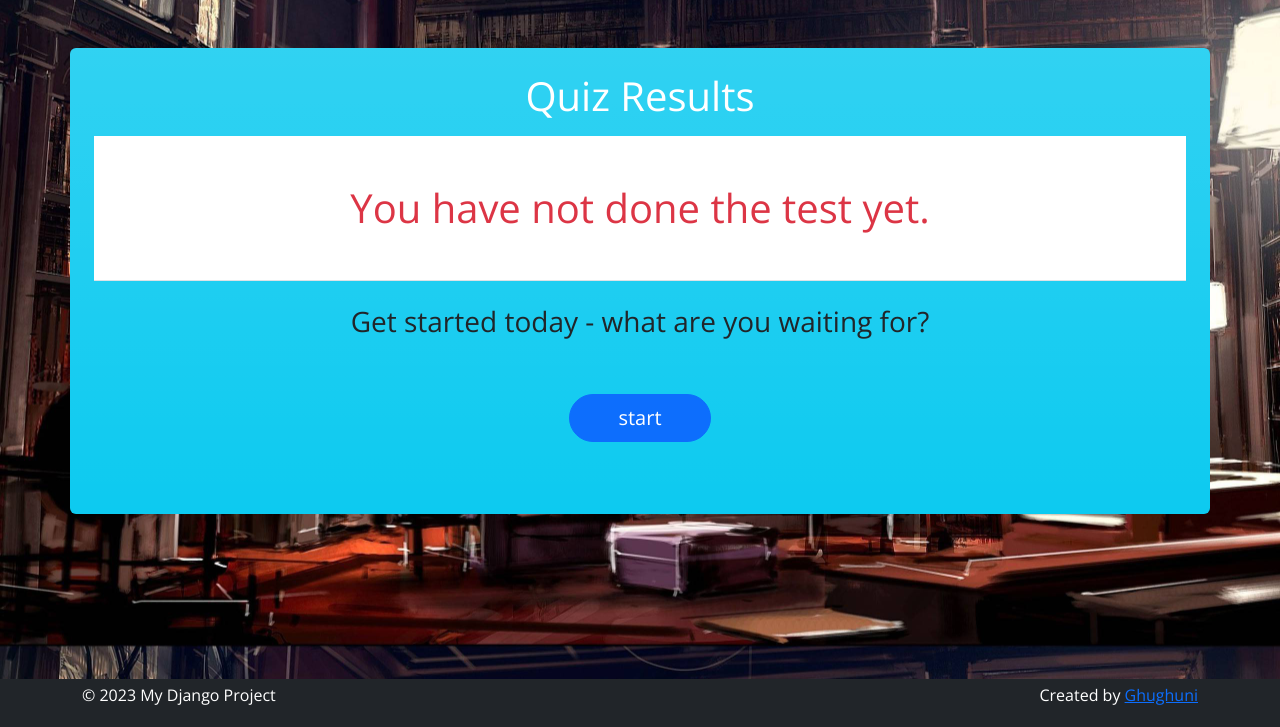
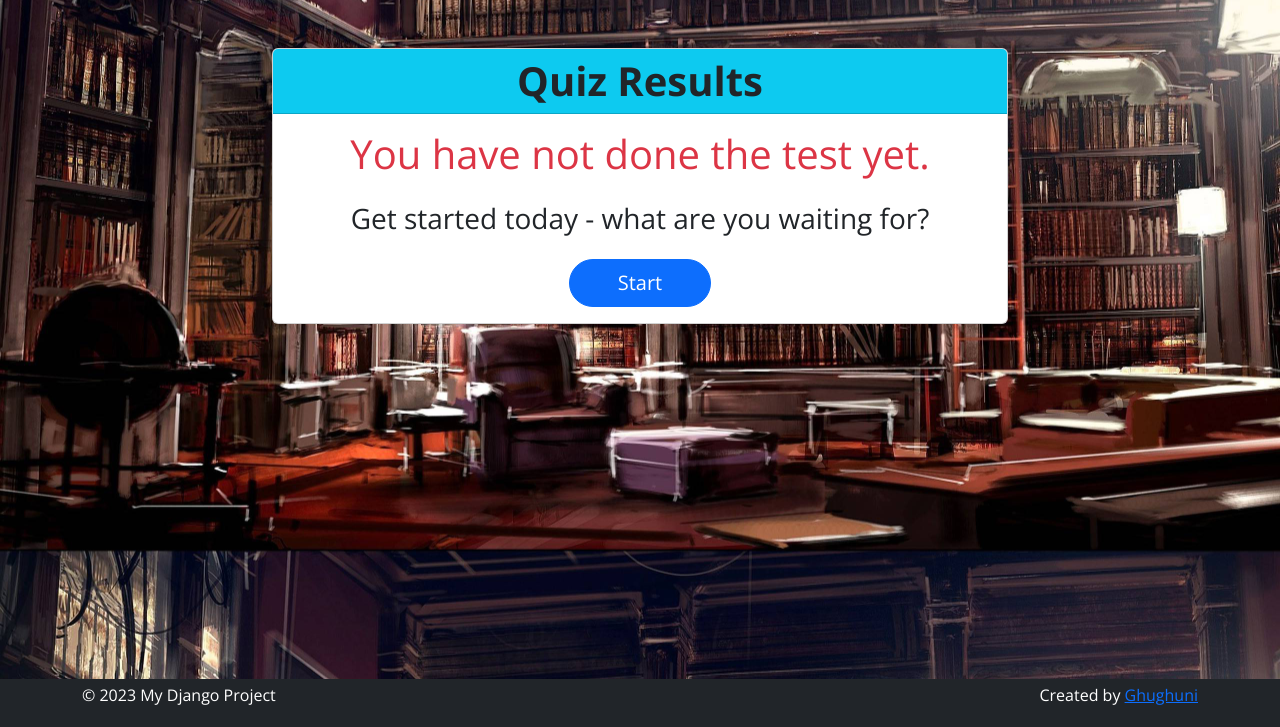
Before and after one commit to ghughuni/Django_Quiz_app, a Django app: page /results/ in a window 1280 px wide. Shown: the part 73-800 px from the top of the page. Run offline with Django 4.2, Linux system fonts and the light colour scheme; the visitor is signed in with stand-in values (Sample User, id 1); some libraries are stand-ins or nearby versions.

```diff
--- a/quiz/template/base.html
+++ b/quiz/template/base.html
@@ -1,8 +1,8 @@
+{% load static %}
 <!DOCTYPE html>
 <html>
-
 <head>
-    <title>{% block titulo %}{% endblock %}</title>
+    <title>{% block title %}{% endblock %}</title>
     <meta charset="UTF-8">
     <meta http-equiv="X-UA-Compatible" content="IE=edge">
     <meta name="viewport" content="width=device-width, initial-scale=1.0">
@@ -10,12 +10,9 @@
     {% bootstrap_css %}
     {% bootstrap_javascript %}
     <link rel="stylesheet" href="https://cdn.jsdelivr.net/npm/bootstrap-icons@1.10.4/font/bootstrap-icons.css">
-    {% load static %}
     <link href="https://fonts.googleapis.com/css2?family=Open+Sans:wght@300;400;700&display=swap" rel="stylesheet">
     <link rel="stylesheet" href="{% static 'quiz/style.css' %}">
     <script src="{% static 'main.js' %}"></script>
-    <script src="https://code.jquery.com/jquery-3.6.4.min.js"
-        integrity="sha256-oP6HI9z1XaZNBrJURtCoUT5SUnxFr8s3BzRl+cbzUq8=" crossorigin="anonymous"></script>
 
 </head>
 
@@ -77,7 +74,8 @@
                     </li>
                     {% if user.is_authenticated %}
                     <li class="nav-item mx-2">
-                        <a class="nav-link active text-info " aria-current="page" href="{% url 'results' %}">My Results</a>
+                        <a class="nav-link active text-info " aria-current="page" href="{% url 'results' %}">My
+                            Results</a>
                     </li>
                     {% endif %}
                 </ul>
@@ -97,9 +95,9 @@
         </div>
     </nav>
     <!-- Main Content Section -->
-        {% block content %}
+    {% block content %}
 
-        {% endblock %}
+    {% endblock %}
 
     <!-- Footer Section -->
     <footer class="bg-dark text-white py-1 mt-5 fixed-bottom">
--- a/quiz/template/users/home.html
+++ b/quiz/template/users/home.html
@@ -13,7 +13,7 @@
 			<ul>
 				<li>Choose a category before starting the quiz.</li>
 				<li>Only mark one answer per question.</li>
-				<li>You are not limited by time and can take as long as you need to complete the quiz.</li>
+				<li>You have 10 minutes to complete the quiz.</li>
 				<li>The quiz contains 10 questions in total.</li>
 				<li>When you're done, click the Finish button.</li>
 			</ul>
--- a/quiz/template/users/results.html
+++ b/quiz/template/users/results.html
@@ -3,63 +3,83 @@
 {% block content %}
 {% csrf_token %}
 {% if user.is_authenticated %}
-<div class="container text-center p-4 my-5  bg-info bg-gradient text-white rounded">
-    <h1>Quiz Results</h1>
+<div class="container my-5">
+    <div class="row justify-content-center">
+        <div class="col-md-8">
+            <div class="card">
+                <div class="card-header bg-info text-dark text-center">
+                    <h1 class="fw-bold m-0">Quiz Results</h1>
+                </div>
                 {% if categories %}
+                <div class="card-body">
                     <form method="post">
                         {% csrf_token %}
-        <label for="category_select">Select a category:</label>
-        <select id="category_select" name="category_id" class="mx-2 p-1 text-dark fw-bold px-5">
+                        <div class="form-group row mb-4">
+                            <label for="category_select" class="col-md-4 col-form-label text-md-end">Select a
+                                category:</label>
+                            <div class="col-md-6">
+                                <select id="category_select" name="category_id" class="form-control">
                                     <option value="">-- Select a category --</option>
                                     {% for category in categories %}
                                     <option value="{{ category.id }}">{{ category.name }}</option>
                                     {% endfor %}
                                 </select>
-        <button type="submit" class="btn btn-dark rounded-pill">Show Results</button>
+                            </div>
+                        </div>
+                        <div class="form-group row mb-0">
+                            <div class="col-md-8 offset-md-4">
+                                <button type="submit" class="btn btn-info rounded-pill px-4">Show Results</button>
+                            </div>
+                        </div>
                     </form>
+                </div>
                 {% else %}
-    <div class="list-group list-group-flush text-center">
-        <h1 class="list-group-item text-danger my-2 py-5">You have not done the test yet.</h1>
-        <h3 class="text-dark my-2 pt-2">Get started today - what are you waiting for?</h3>
+                <div class="card-body text-center">
+                    <h1 class="text-danger mb-4">You have not done the test yet.</h1>
+                    <h3 class="mb-4">Get started today - what are you waiting for?</h3>
+                    <a href="{% url 'HomeUser' %}">
+                        <button class="btn btn-primary btn-lg px-5 rounded-pill">Start</button>
+                    </a>
                 </div>
-    <a href="{% url 'HomeUser' %}">
-        <button class="btn btn-primary btn-lg px-5 m-5 rounded-pill" title="Register">
-            start
-        </button>
-    </a>
                 {% endif %}
-
                 {% if questions %}
-    <h2>Category: {{ category_name }}</h2>
-    <table class="table table-striped table-bodered">
-        <thead>
+                <div class="card-body">
+                    <h2 class="fw-bold mb-4">{{ category_name }}</h2>
+                    <div class="table-responsive">
+                        <table class="table table-bordered table-hover">
+                            <thead class="bg-info text-white">
                                 <tr>
-                <th>Question</th>
-                <th>Your Answer</th>
-                <th>Correct Answer</th>
-                <th>Score</th>
+                                    <th scope="col">Question</th>
+                                    <th scope="col">Your Answer</th>
+                                    <th scope="col">Score</th>
                                 </tr>
                             </thead>
                             <tbody>
                                 {% for question in questions %}
                                 <tr>
                                     <td>{{ question.question_text }}</td>
-                {% if question.answer %}
-                <td>{{ question.answer }}</td>
-                <td>{{ question.correct_answer }}</td>
-                {% else %}
-                <td colspan="3">You did not answer this question.</td>
-                {% endif %}
+                                    <td
+                                        class="{% if question.answer == question.correct_answer %}text-success{% else %}text-danger{% endif %}">
+                                        {% if question.answer %}{{ question.answer }}{% else %}You did not answer this
+                                        question.{% endif %}
+                                    </td>
                                     <td>{{ question.score }}</td>
                                 </tr>
                                 {% endfor %}
                                 <tr>
-                <td colspan="3"><strong>Total Score:</strong></td>
-                <td>{{ total_score }}</td>
+                                    <td colspan="2" class="fw-bold text-end">Total Score:</td>
+                                    <td class="fw-bold">{{ total_score }}</td>
                                 </tr>
                             </tbody>
                         </table>
+                    </div>
+                </div>
                 {% endif %}
             </div>
+        </div>
+    </div>
+</div>
+
+
 {% endif %}
 {% endblock %}
--- a/quiz/views.py
+++ b/quiz/views.py
@@ -191,7 +191,7 @@ def results(request):
                 if answered:
                     user_answered = ChooseAnswer.objects.filter(id=answered[0]['answer_id']).values_list('text')[0][0]
                     correct_answer = ChooseAnswer.objects.filter(question=question['id'], correct=True).values_list('text')[0][0]
-                    score = Question.objects.filter(id=question['id']).values_list('max_score')[0][0]
+                    score = answered[0]['obtained_score']
                 else:
                     question_text = '-'
                     user_answered = '-'
```
Also changed, not shown: quiz/static/main.js (added, +54 -0 lines), quiz/template/play/action.html (+6 -3 lines), quiz/migrations/0001_initial.py. Lines whose indentation alone changed are shown as unchanged.
